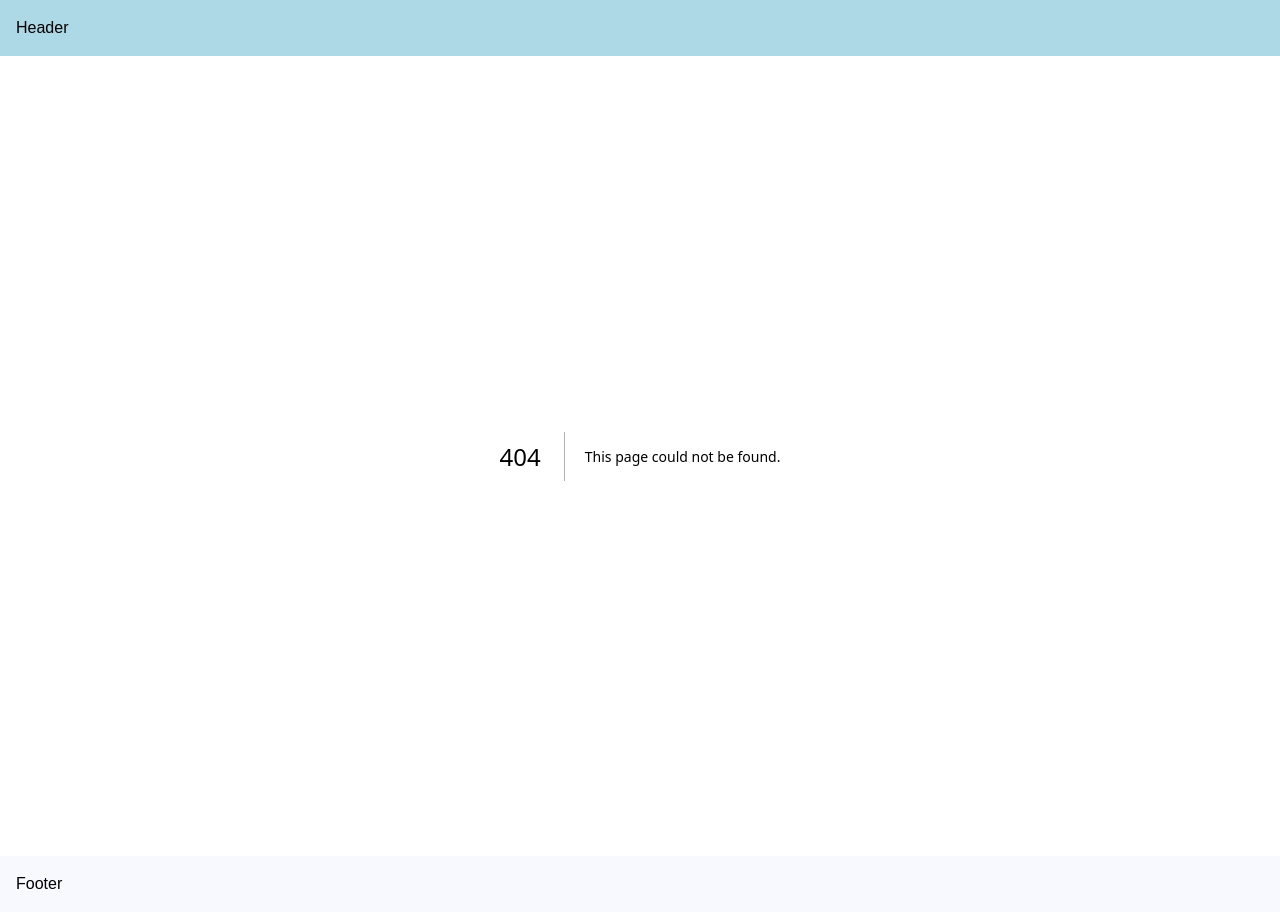
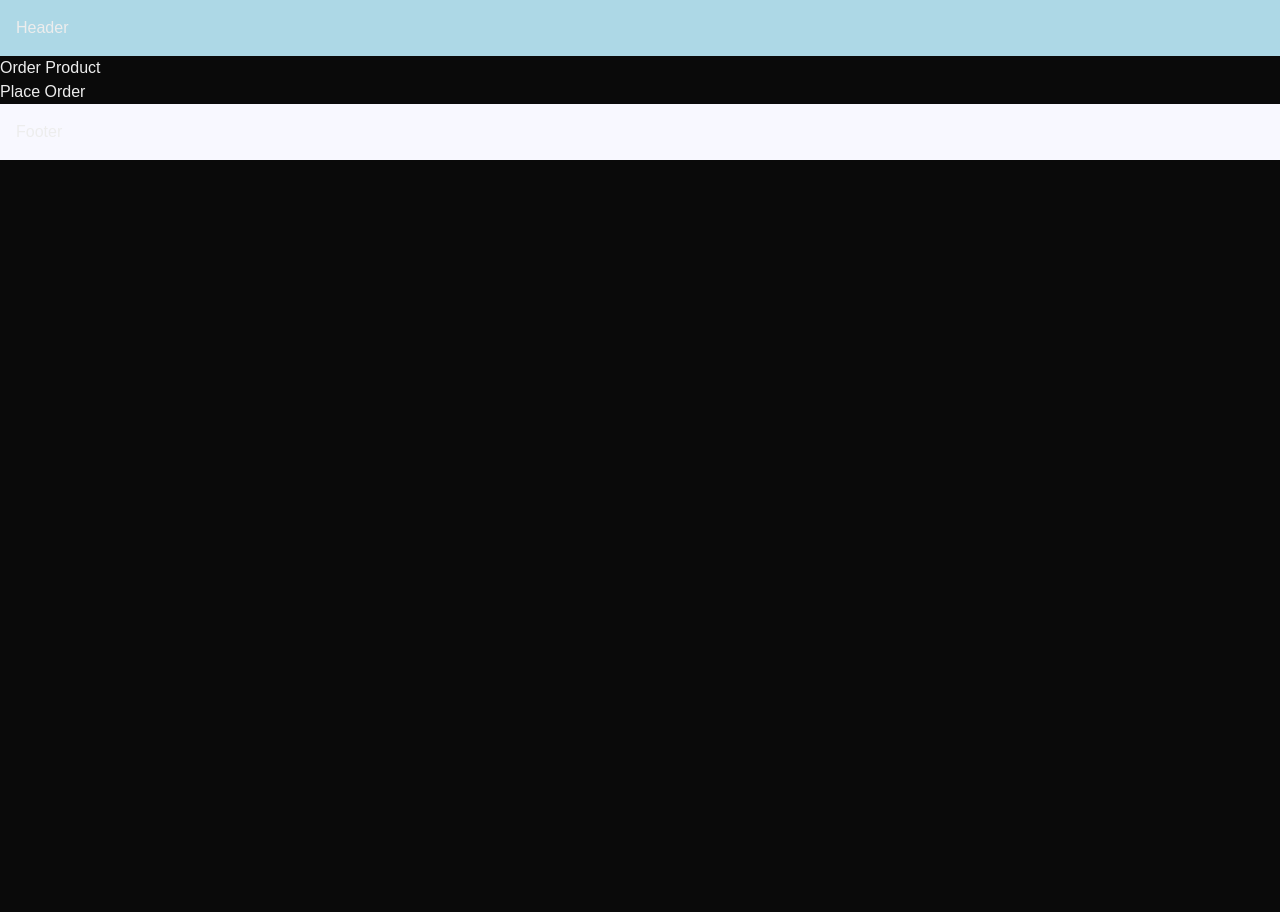
Before and after one commit to teja-afk/nextjs-practise, a Next.js app: page /order-product in a window 1280 px wide. Before the commit this address had no page. After the commit the page ends 800 px from the top, so only its background shows below. Built offline with nearby package versions, Linux system fonts and the light colour scheme.

Commit message:
add: navigating programmatically

```diff
--- /dev/null
+++ b/app/order-product/page.tsx
@@ -0,0 +1,16 @@
+"use client";
+import { useRouter } from "next/navigation";
+
+export default function OrderProduct() {
+    const router = useRouter();
+    const handleClick = () => {
+        console.log("Placing your order");
+        router.push("/");
+    }
+    return (
+        <>
+            <h1>Order Product</h1>
+            <button onClick={handleClick}>Place Order</button>
+        </>
+    );
+};
--- a/app/products/[productId]/reviews/[reviewId]/page.tsx
+++ b/app/products/[productId]/reviews/[reviewId]/page.tsx
@@ -1,4 +1,4 @@
-import { notFound } from "next/navigation";
+import { notFound, redirect } from "next/navigation";
 
 export default async function ReviewDetails({
   params,
@@ -7,7 +7,8 @@
 }) {
   const { productId, reviewId } = await params;
   if(parseInt(reviewId) > 1000) {
-    notFound();
+    // notFound();
+    redirect("/products");
   }
   return (
     <h1>
```
